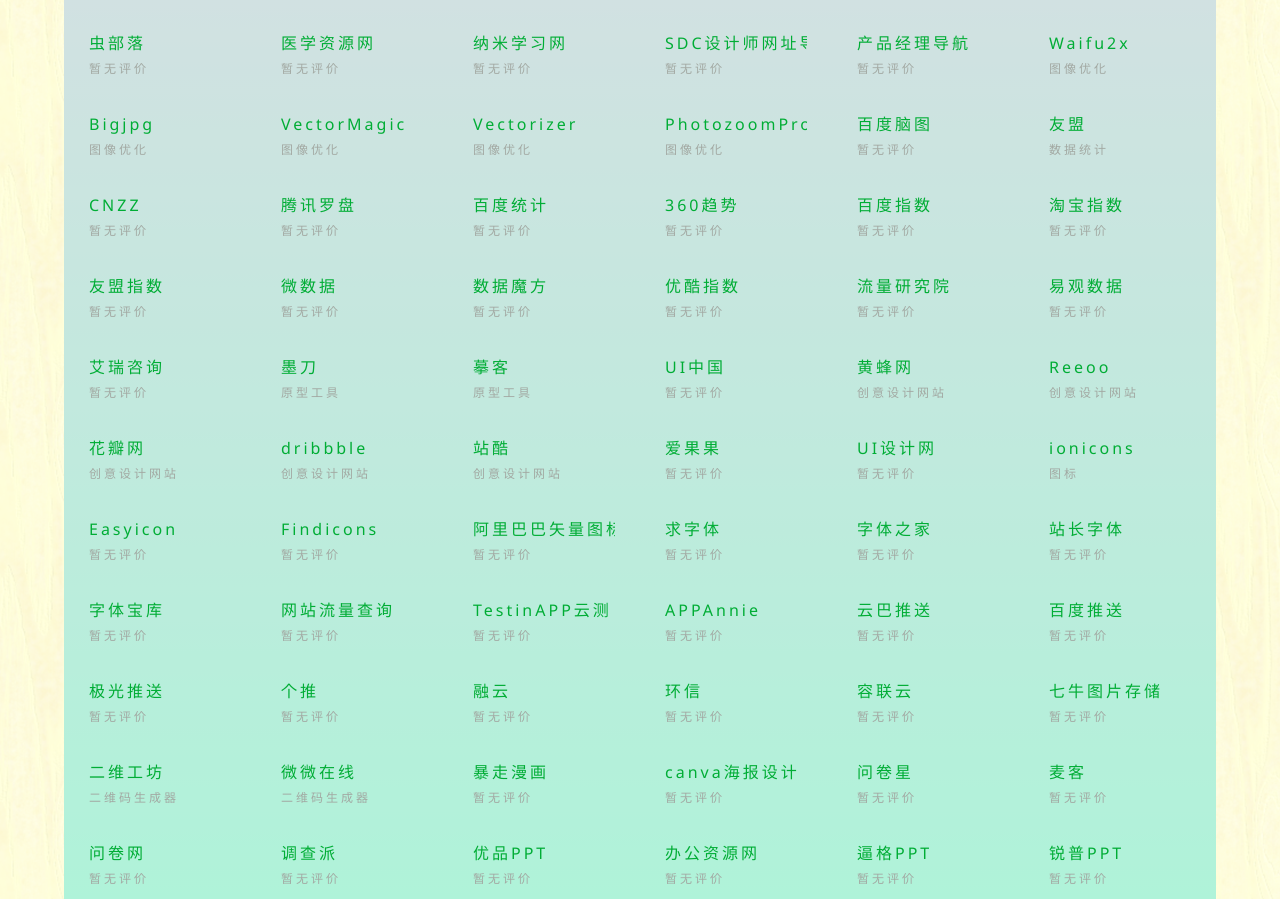
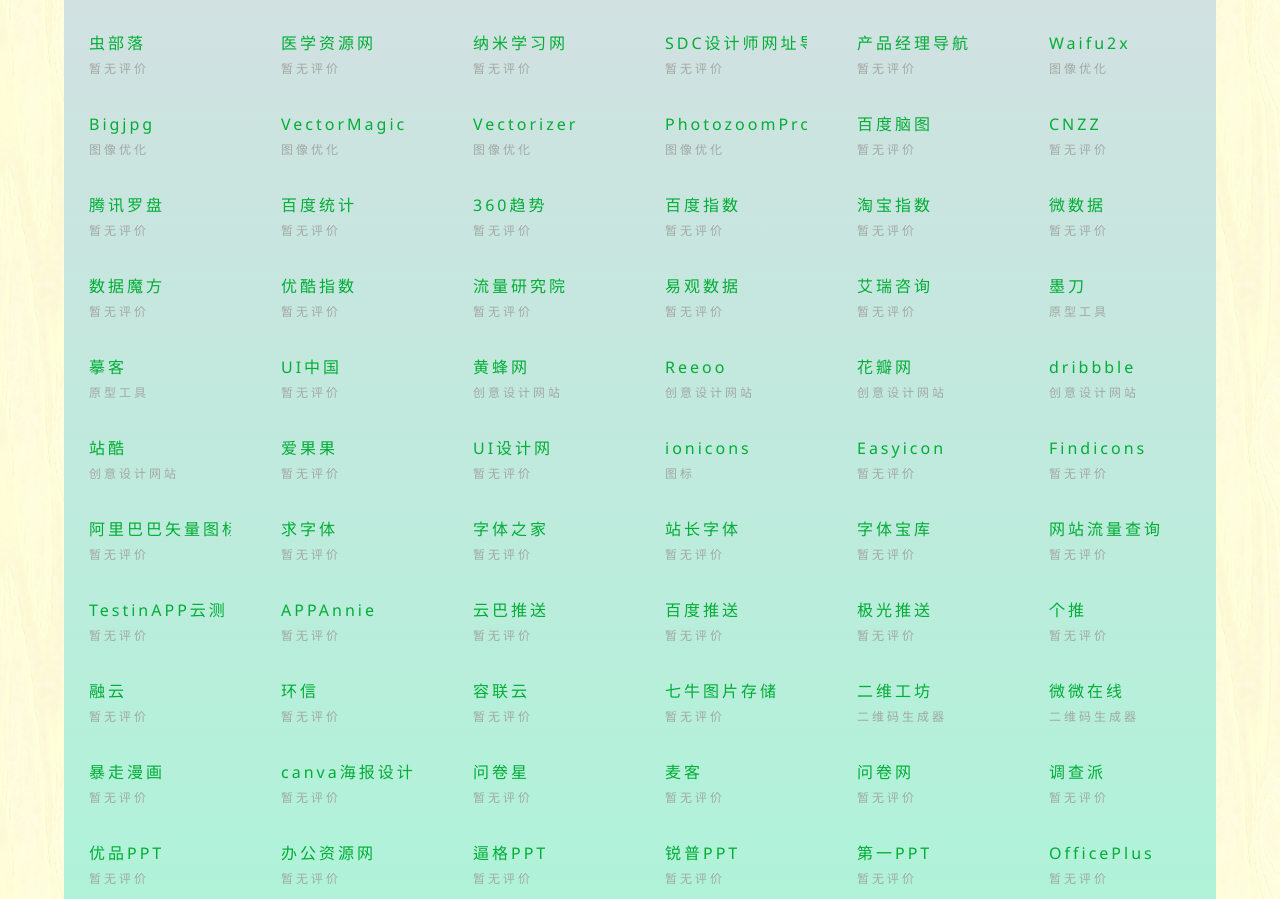
Before and after one commit to ifwlzs/sm, a plain HTML site: page tool.html in a window 1280 px wide. Shown: the part 1362-2261 px from the top of the page. Drawn offline with Linux system fonts and the light colour scheme; a small style sheet from the web is missing; a web font is replaced by a local one.

Commit message:
Add files via upload

```diff
--- a/tool.html
+++ b/tool.html
@@ -903,13 +903,7 @@
 										<span class="link-info">暂无评价</span>
 									</a>
 								</dd>
-								<dd class="col-sm-3 col-md-2 col-xs-4">
-									<a href="https://www.umeng.com/" target="_blank">
-										<i class="link-logo"></i>
-										<span class="link-title">友盟</span>
-										<span class="link-info">数据统计</span>
-									</a>
-								</dd>
+
 								<dd class="col-sm-3 col-md-2 col-xs-4">
 									<a href="http://www.umeng.com/" target="_blank">
 										<i class="link-logo"></i>
@@ -952,13 +946,7 @@
 										<span class="link-info">暂无评价</span>
 									</a>
 								</dd>
-								<dd class="col-sm-3 col-md-2 col-xs-4">
-									<a href="https://www.umeng.com/" target="_blank">
-										<i class="link-logo"></i>
-										<span class="link-title">友盟指数</span>
-										<span class="link-info">暂无评价</span>
-									</a>
-								</dd>
+
 								<dd class="col-sm-3 col-md-2 col-xs-4">
 									<a href="http://data.weibo.com/" target="_blank">
 										<i class="link-logo"></i>
@@ -966,6 +954,7 @@
 										<span class="link-info">暂无评价</span>
 									</a>
 								</dd>
+
 								<dd class="col-sm-3 col-md-2 col-xs-4">
 									<a href="http://mofang.leju.com/public/login" target="_blank">
 										<i class="link-logo"></i>
```
